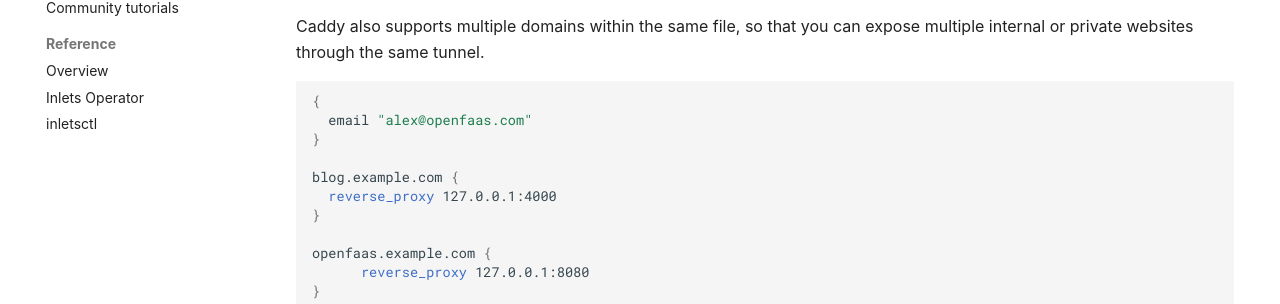
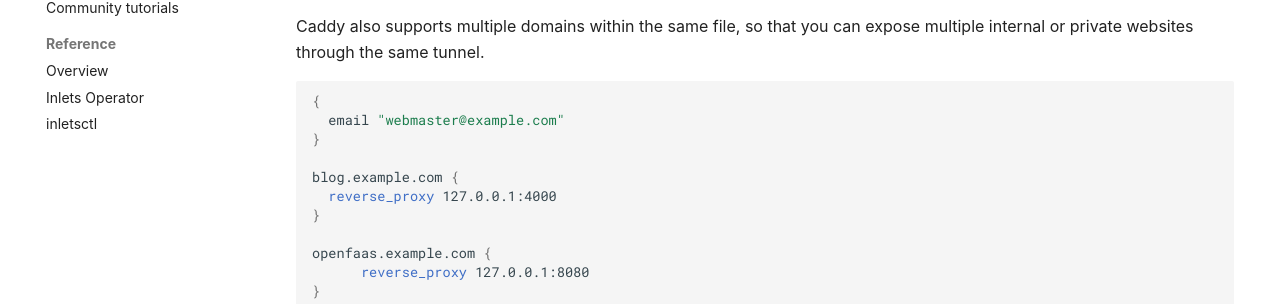
Before and after one commit to inlets/docs.inlets.dev, an MkDocs documentation site: the page built from docs/tutorial/caddy-http-tunnel.md, in a window 1280 px wide and 900 px high, scrolled down 3533 px. Shown: the part 432-736 px from the top of the window. Built offline with MkDocs 1.6.1 and Material for MkDocs 9.7.7, drawn with Linux system fonts in a browser that asks for light colours; some web fonts are replaced.

Commit message:
Remove my email address from an example
Signed-off-by: Alex Ellis (OpenFaaS Ltd) <alexellis2@gmail.com>

````diff
--- a/docs/tutorial/caddy-http-tunnel.md
+++ b/docs/tutorial/caddy-http-tunnel.md
@@ -175,7 +175,7 @@
 
 ```Caddyfile
 {
-  email "alex@openfaas.com"
+  email "webmaster@example.com"
 }
 
 blog.example.com {
````
